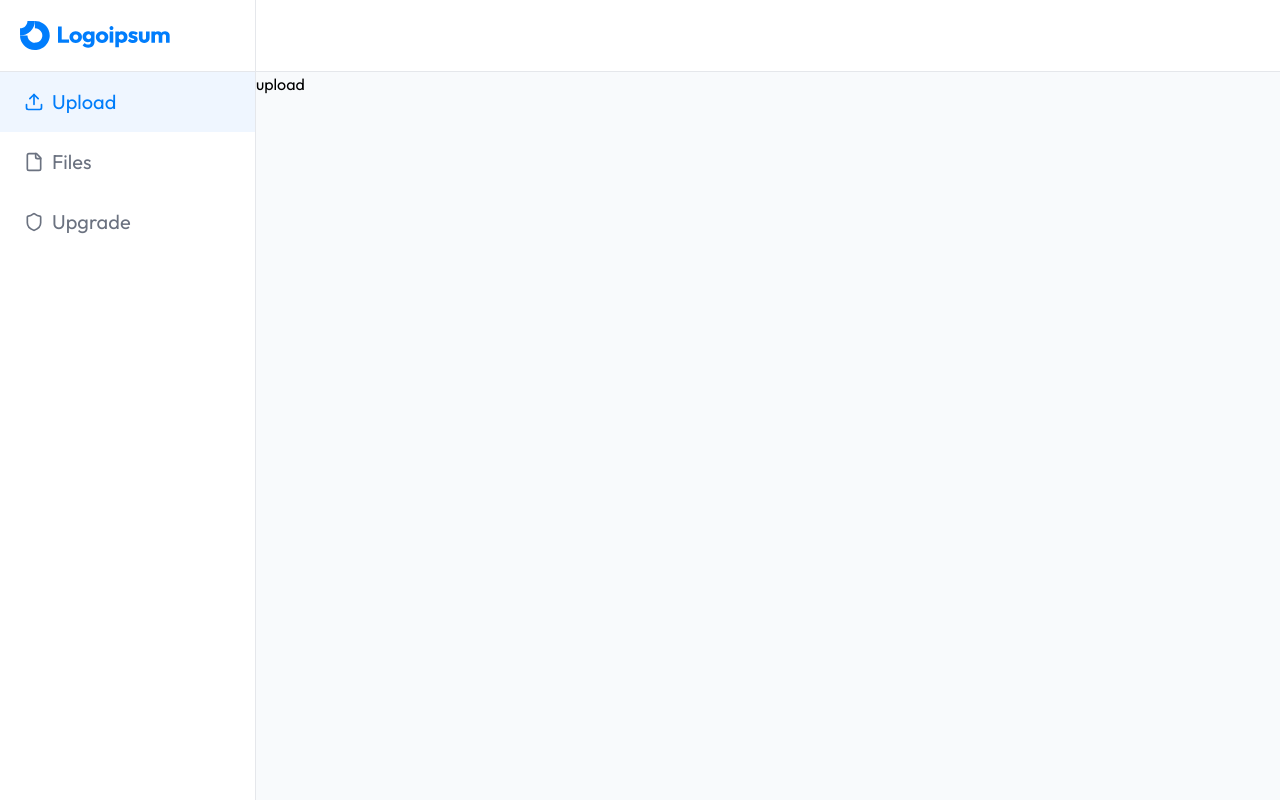
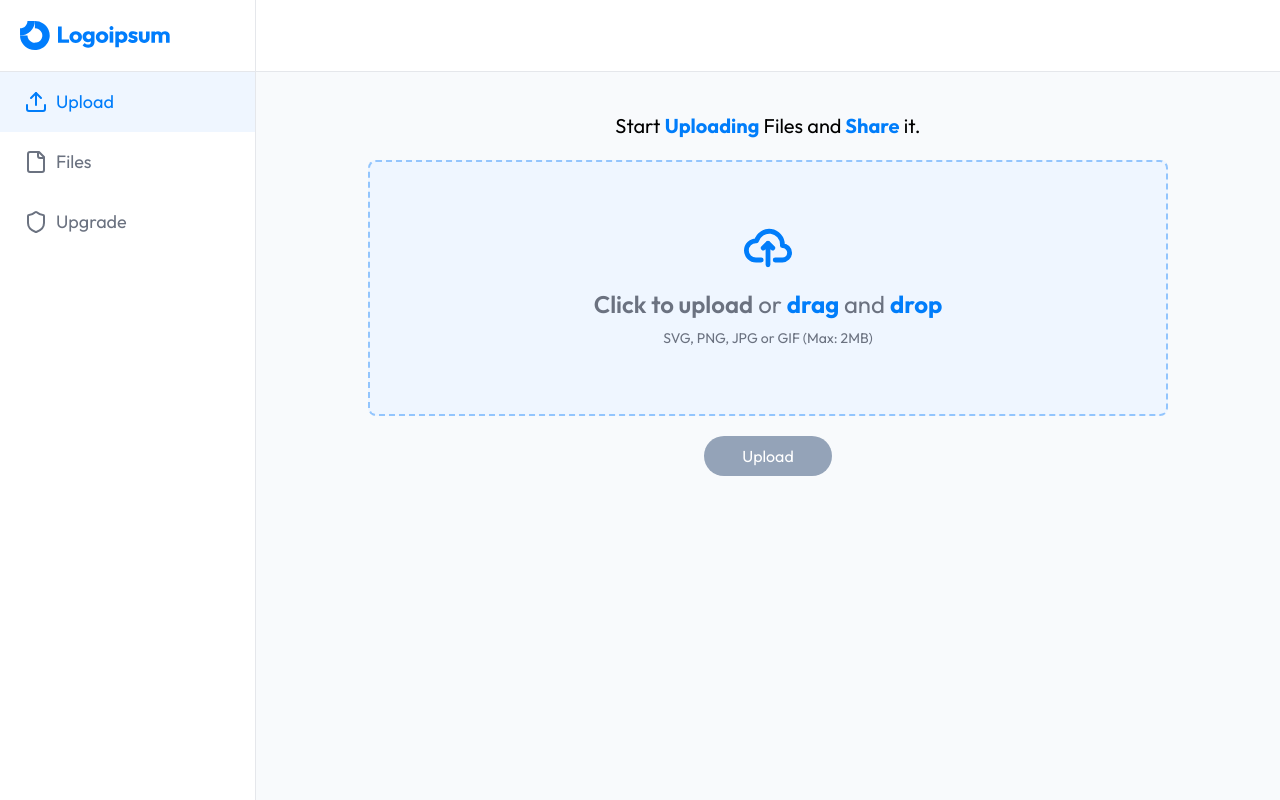
Before and after one commit to IhtishamRiaz/share-it, a Next.js app: page /upload in a window 1280 px wide. Built offline with nearby package versions, Linux system fonts and the light colour scheme.

Commit message:
upload page ui

```diff
--- a/app/(dashboard)/(routes)/upload/page.tsx
+++ b/app/(dashboard)/(routes)/upload/page.tsx
@@ -1,7 +1,16 @@
+import UploadForm from "@/components/upload-form";
 import React from "react";
 
 const Upload = () => {
-   return <div>upload</div>;
+   return (
+      <div className="flex items-center justify-center flex-col p-5 px-8 md:px-28">
+         <h2 className="text-xl m-5">
+            Start <strong className="text-primary">Uploading</strong> Files and
+            <strong className="text-primary"> Share</strong> it.
+         </h2>
+         <UploadForm />
+      </div>
+   );
 };
 
 export default Upload;
--- /dev/null
+++ b/components/alert-msg.tsx
@@ -0,0 +1,13 @@
+import React from "react";
+import { LuAlertCircle } from "react-icons/lu";
+
+const AlertMsg = ({ msg }: { msg: string }) => {
+   return (
+      <div className="p-4 bg-red-500 mt-5 text-white rounded-md flex gap-5 items-center">
+         <LuAlertCircle className="text-2xl" />
+         {msg}
+      </div>
+   );
+};
+
+export default AlertMsg;
--- /dev/null
+++ b/components/file-preview.tsx
@@ -0,0 +1,37 @@
+import Image from "next/image";
+import React from "react";
+import { LuX } from "react-icons/lu";
+
+const FilePreview = ({
+   file,
+   removeFile,
+}: {
+   file: File;
+   removeFile: () => void;
+}) => {
+   return (
+      <div className="flex items-center justify-between max-w-[400px] w-full mt-5 rounded-md p-2 border border-blue-200">
+         <div className="flex irems-center gap-4 pl-2">
+            <Image
+               src="/file-icon.png"
+               width={150}
+               height={100}
+               alt="file"
+               className="w-12"
+            />
+            <div className="flex flex-col justify-center">
+               <h2 className="font-semibold">{file.name}</h2>
+               <p className="text-sm text-gray-500">
+                  {file.type + " - " + (file.size / 1024 / 1024).toFixed(2)} MB
+               </p>
+            </div>
+         </div>
+         <LuX
+            className="text-2xl cursor-pointer text-red-500"
+            onClick={removeFile}
+         />
+      </div>
+   );
+};
+
+export default FilePreview;
--- a/components/sidenav.tsx
+++ b/components/sidenav.tsx
@@ -32,7 +32,7 @@
    ];
 
    return (
-      <nav className="hidden md:block h-full md:w-64 flex-col fixed inset-y-0 z-50 border-r bg-white">
+      <nav className="hidden md:block min-h-svh md:w-64 flex-col inset-y-0 fixed z-50 border-r bg-white">
          <div className="flex items-center px-5 border-b h-[72px]">
             <Image src={"/logo.svg"} width={150} height={100} alt="logo" />
          </div>
@@ -42,14 +42,14 @@
                   key={item.id}
                   href={item.href}
                   className={cn(
-                     "flex items-center gap-2 p-4 px-6 text-gray-500 text-xl hover:bg-slate-100 transition-all",
+                     "flex items-center gap-2 p-4 px-6 text-gray-500 text-lg hover:bg-slate-100 transition-all",
                      {
                         "bg-blue-50 hover:bg-blue-50 text-primary":
                            location === item.href,
                      }
                   )}
                >
-                  <item.icon />
+                  <item.icon className="text-2xl" />
                   {item.name}
                </Link>
             ))}
--- /dev/null
+++ b/components/upload-form.tsx
@@ -0,0 +1,76 @@
+"use client";
+
+import React, { useState } from "react";
+import AlertMsg from "./alert-msg";
+import FilePreview from "./file-preview";
+
+const UploadForm = () => {
+   const [file, setFile] = useState<File>();
+   const [errorMsg, setErrorMsg] = useState<string>();
+
+   const handleFileSelect = (e: React.ChangeEvent<HTMLInputElement>) => {
+      if (e.target.files && e.target.files[0].size < 2000000) {
+         setFile(e.target.files[0]);
+         setErrorMsg("");
+      } else {
+         setErrorMsg("Maximum File Upload Size is 2MB");
+      }
+   };
+   return (
+      <>
+         <div className="flex items-center justify-center w-full">
+            <label
+               htmlFor="dropzone-file"
+               className="flex flex-col items-center justify-center w-full h-64 border-2 border-blue-300 hover:border-blue-400 border-dashed rounded-lg cursor-pointer bg-blue-50 hover:bg-blue-100 transition-all"
+            >
+               <div className="flex flex-col items-center justify-center pt-5 pb-6">
+                  <svg
+                     className="w-12 h-12 mb-4 text-primary"
+                     aria-hidden="true"
+                     xmlns="http://www.w3.org/2000/svg"
+                     fill="none"
+                     viewBox="0 0 20 16"
+                  >
+                     <path
+                        stroke="currentColor"
+                        strokeLinecap="round"
+                        strokeLinejoin="round"
+                        strokeWidth="2"
+                        d="M13 13h3a3 3 0 0 0 0-6h-.025A5.56 5.56 0 0 0 16 6.5 5.5 5.5 0 0 0 5.207 5.021C5.137 5.017 5.071 5 5 5a4 4 0 0 0 0 8h2.167M10 15V6m0 0L8 8m2-2 2 2"
+                     />
+                  </svg>
+                  <p className="mb-2 text-lg md:text-2xl text-gray-500 dark:text-gray-400">
+                     <span className="font-semibold">Click to upload</span> or{" "}
+                     <strong className="text-primary">drag </strong>
+                     and <strong className="text-primary">drop</strong>
+                  </p>
+                  <p className="text-xs md:text-sm text-gray-500 dark:text-gray-400">
+                     SVG, PNG, JPG or GIF (Max: 2MB)
+                  </p>
+               </div>
+               <input
+                  id="dropzone-file"
+                  type="file"
+                  className="hidden"
+                  onChange={handleFileSelect}
+               />
+            </label>
+         </div>
+
+         {errorMsg && <AlertMsg msg={errorMsg} />}
+
+         {file && (
+            <FilePreview file={file} removeFile={() => setFile(undefined)} />
+         )}
+
+         <button
+            disabled={!file}
+            className="text-white bg-primary rounded-full mt-5 p-2 w-32 hover:bg-primary-muted active:bg-primary active:scale-95 transition-all disabled:bg-slate-400 disabled:active:scale-100"
+         >
+            Upload
+         </button>
+      </>
+   );
+};
+
+export default UploadForm;
```
Also changed, not shown: public/file-icon.png (added).
